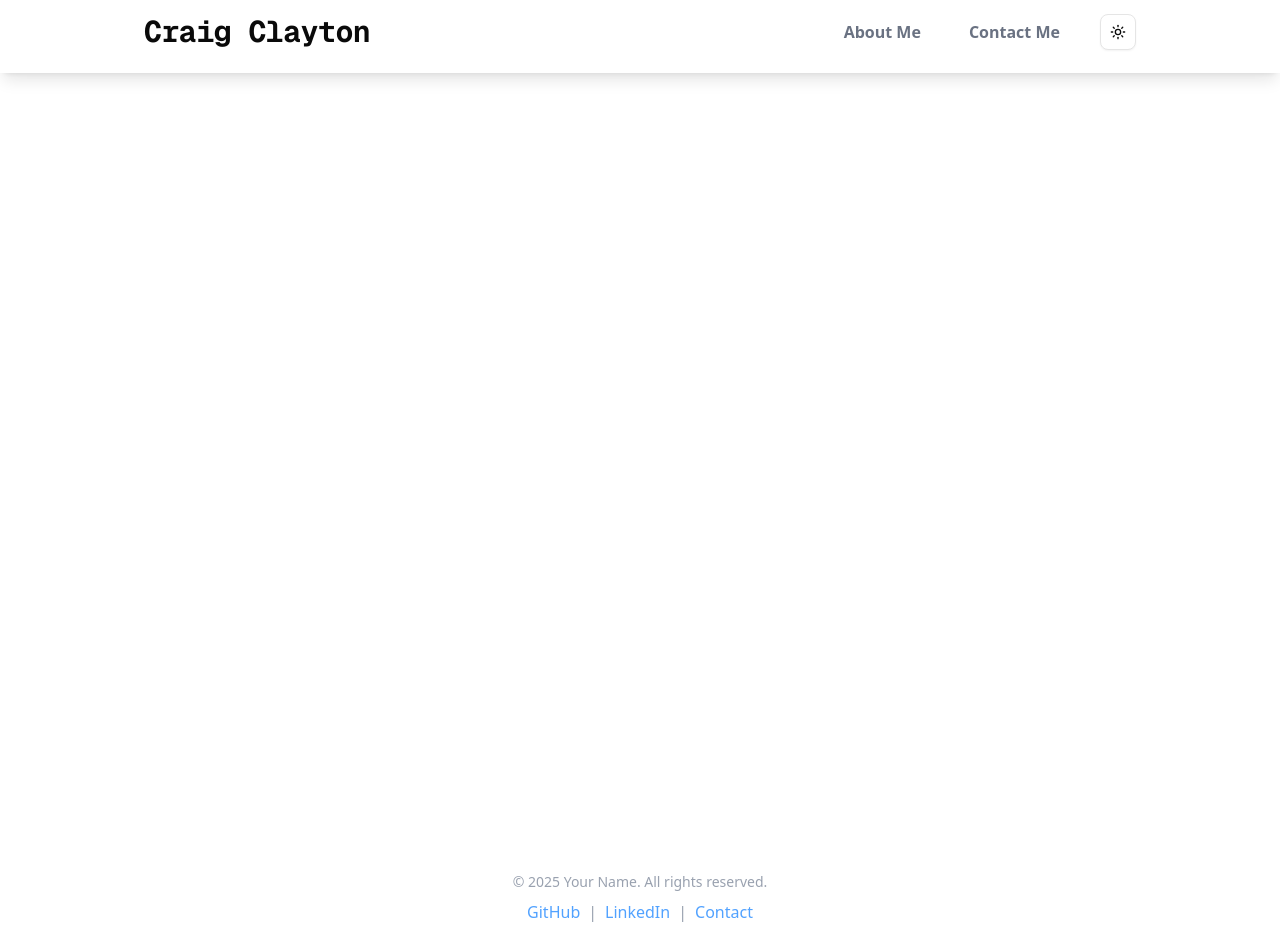
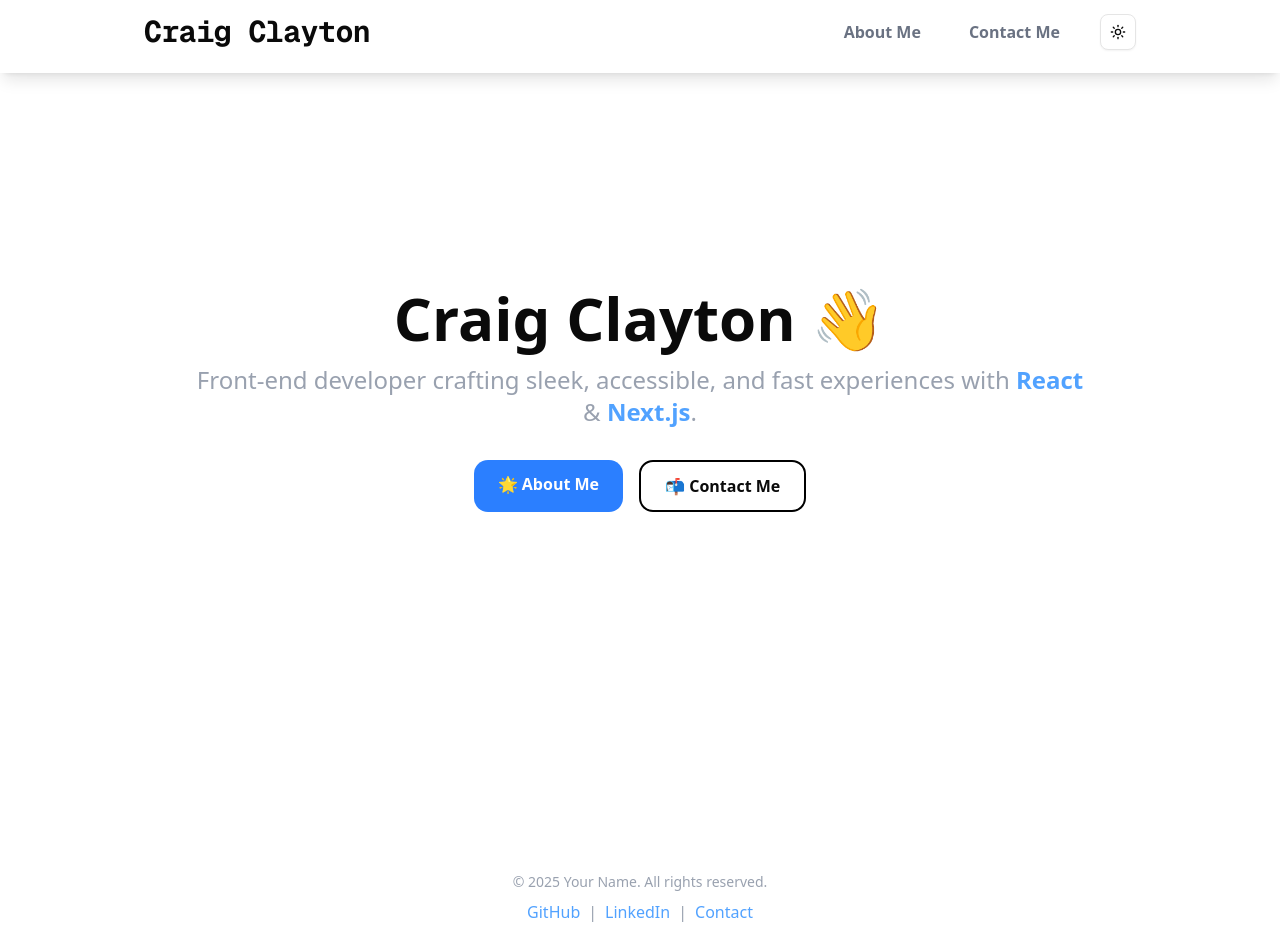
Before and after one commit to BullDogPatch/portfolio-new, a Next.js app: page / in a window 1280 px wide. Built offline with nearby package versions, Linux system fonts and the light colour scheme.

Commit message:
finish off home page and add animations

```diff
--- a/src/app/about-me/page.tsx
+++ b/src/app/about-me/page.tsx
@@ -13,7 +13,7 @@ const AboutPage = () => {
       <h1 className='text-4xl font-bold text-center mb-6'>About Me</h1>
 
       <h2 className='text-2xl font-semibold mb-2'>
-        Hi, I&apos;m Craig Clayton 👋
+        Hi, I&apos;m Craig Clayton <span className='wave'>👋</span>
       </h2>
       <p className='text-gray-800 leading-relaxed mb-6 dark:text-gray-300'>
         I&apos;m a passionate{' '}
@@ -27,7 +27,9 @@ const AboutPage = () => {
         smooth, engaging applications.
       </p>
 
-      <h2 className='text-2xl font-semibold mb-2'>My Developer Journey 🚀</h2>
+      <h2 className='text-2xl font-semibold mb-2'>
+        My Developer Journey <span className='spin'>🚀</span>
+      </h2>
       <p className='text-gray-800 leading-relaxed mb-6 dark:text-gray-300'>
         My coding journey started three years ago when I began teaching myself
         web development. Recently, I completed an intensive{' '}
@@ -41,7 +43,9 @@ const AboutPage = () => {
         for problem-solving and collaboration.
       </p>
 
-      <h2 className='text-2xl font-semibold mb-2'>What I Build 🛠️</h2>
+      <h2 className='text-2xl font-semibold mb-2'>
+        What I Build <span className='wave'>🛠️</span>
+      </h2>
 
       {projects.map((project) => (
         <div
--- a/src/app/globals.css
+++ b/src/app/globals.css
@@ -1,5 +1,5 @@
-@import "tailwindcss";
-@import "tw-animate-css";
+@import 'tailwindcss';
+@import 'tw-animate-css';
 
 @custom-variant dark (&:is(.dark *));
 
@@ -120,3 +120,51 @@
     @apply bg-background text-foreground;
   }
 }
+
+@keyframes wave {
+  0% {
+    transform: rotate(0deg);
+  }
+  15% {
+    transform: rotate(14deg);
+  }
+  30% {
+    transform: rotate(-8deg);
+  }
+  40% {
+    transform: rotate(14deg);
+  }
+  50% {
+    transform: rotate(-4deg);
+  }
+  60% {
+    transform: rotate(10deg);
+  }
+  70% {
+    transform: rotate(0deg);
+  }
+  100% {
+    transform: rotate(0deg);
+  }
+}
+
+.wave {
+  display: inline-block;
+  transform-origin: 70% 70%;
+  animation: wave 2s infinite;
+}
+
+@keyframes spin {
+  0% {
+    transform: rotate(0deg);
+  }
+
+  100% {
+    transform: rotate(360deg);
+  }
+}
+
+.spin {
+  display: inline-block;
+  animation: spin 2s linear infinite;
+}
--- a/src/app/layout.tsx
+++ b/src/app/layout.tsx
@@ -41,7 +41,7 @@ export default function RootLayout({
           disableTransitionOnChange
         >
           <Header />
-          <main className=''>{children}</main>
+          <main className='min-h-screen'>{children}</main>
           <Footer />
         </ThemeProvider>
       </body>
--- a/src/app/page.tsx
+++ b/src/app/page.tsx
@@ -1,5 +1,38 @@
+import Link from 'next/link';
+
 export default function Home() {
   return (
-    <div className='grid grid-rows-[20px_1fr_20px] items-center justify-items-center min-h-screen p-8 pb-20 gap-16 sm:p-20 font-[family-name:var(--font-geist-sans)]'></div>
+    <section className='min-h-screen flex items-center justify-center bg-gradient-to-b'>
+      <div className='max-w-4xl text-center'>
+        <h1 className='text-5xl md:text-6xl font-extrabold mb-4'>
+          Craig Clayton <span className='wave'>👋</span>
+        </h1>
+        <p className='text-xl md:text-2xl text-gray-400 mb-8'>
+          Front-end developer crafting sleek, accessible, and fast experiences
+          with <span className='text-blue-400 font-semibold'>React</span> &{' '}
+          <span className='text-blue-400 font-semibold'>Next.js</span>.
+        </p>
+        <div className='flex justify-center gap-4 flex-wrap'>
+          <Link
+            href='/about-me'
+            className='font-bold  bg-blue-500 hover:bg-blue-600 text-white px-6 py-3 rounded-xl transition'
+          >
+            🌟 About Me
+          </Link>
+          {/* <Link
+            href='/projects'
+            className='bg-gray-800 hover:bg-gray-700 text-white px-6 py-3 rounded-xl transition'
+          >
+            🛠️ View Projects
+          </Link> */}
+          <Link
+            href='/contact-me'
+            className='font-bold border-2 border-black px-6 py-3 rounded-xl transition dark:border-white'
+          >
+            📬 Contact Me
+          </Link>
+        </div>
+      </div>
+    </section>
   );
 }
--- /dev/null
+++ b/src/components/magicui/interactive-grid-pattern.tsx
@@ -0,0 +1,72 @@
+"use client";
+
+import { cn } from "@/lib/utils";
+import React, { useState } from "react";
+
+/**
+ * InteractiveGridPattern is a component that renders a grid pattern with interactive squares.
+ *
+ * @param width - The width of each square.
+ * @param height - The height of each square.
+ * @param squares - The number of squares in the grid. The first element is the number of horizontal squares, and the second element is the number of vertical squares.
+ * @param className - The class name of the grid.
+ * @param squaresClassName - The class name of the squares.
+ */
+interface InteractiveGridPatternProps extends React.SVGProps<SVGSVGElement> {
+  width?: number;
+  height?: number;
+  squares?: [number, number]; // [horizontal, vertical]
+  className?: string;
+  squaresClassName?: string;
+}
+
+/**
+ * The InteractiveGridPattern component.
+ *
+ * @see InteractiveGridPatternProps for the props interface.
+ * @returns A React component.
+ */
+export function InteractiveGridPattern({
+  width = 40,
+  height = 40,
+  squares = [24, 24],
+  className,
+  squaresClassName,
+  ...props
+}: InteractiveGridPatternProps) {
+  const [horizontal, vertical] = squares;
+  const [hoveredSquare, setHoveredSquare] = useState<number | null>(null);
+
+  return (
+    <svg
+      width={width * horizontal}
+      height={height * vertical}
+      className={cn(
+        "absolute inset-0 h-full w-full border border-gray-400/30",
+        className,
+      )}
+      {...props}
+    >
+      {Array.from({ length: horizontal * vertical }).map((_, index) => {
+        const x = (index % horizontal) * width;
+        const y = Math.floor(index / horizontal) * height;
+        return (
+          <rect
+            key={index}
+            x={x}
+            y={y}
+            width={width}
+            height={height}
+            className={cn(
+              "stroke-gray-400/30 transition-all duration-100 ease-in-out [&:not(:hover)]:duration-1000",
+              hoveredSquare === index ? "fill-gray-300/30" : "fill-transparent",
+              squaresClassName,
+            )}
+            onMouseEnter={() => setHoveredSquare(index)}
+            onMouseLeave={() => setHoveredSquare(null)}
+          />
+        );
+      })}
+    </svg>
+  );
+}
--- a/src/components/navbar.tsx
+++ b/src/components/navbar.tsx
@@ -51,7 +51,7 @@ const Navbar = () => {
               aria-label='Toggle menu'
             >
               <svg
-                className='w-6 h-6'
+                className='w-6 h-6 text-gray-950 dark:text-white'
                 fill='none'
                 stroke='currentColor'
                 viewBox='0 0 24 24'
```
